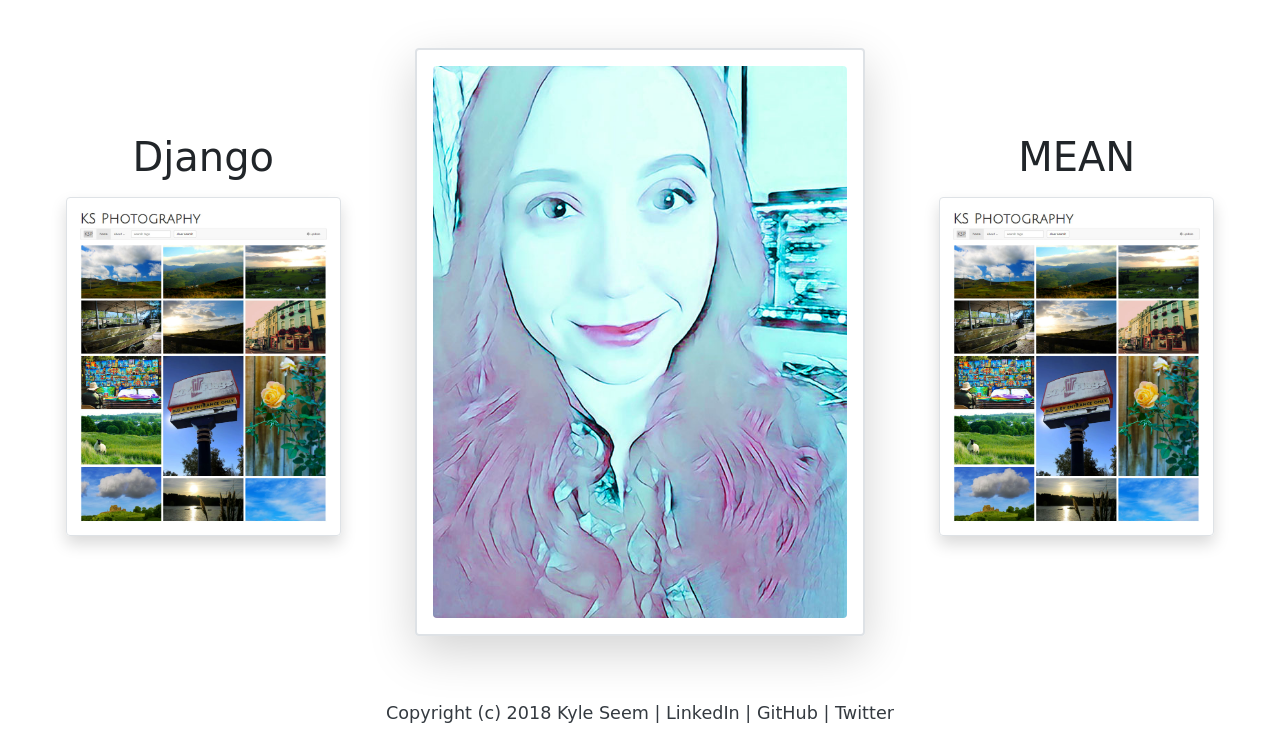
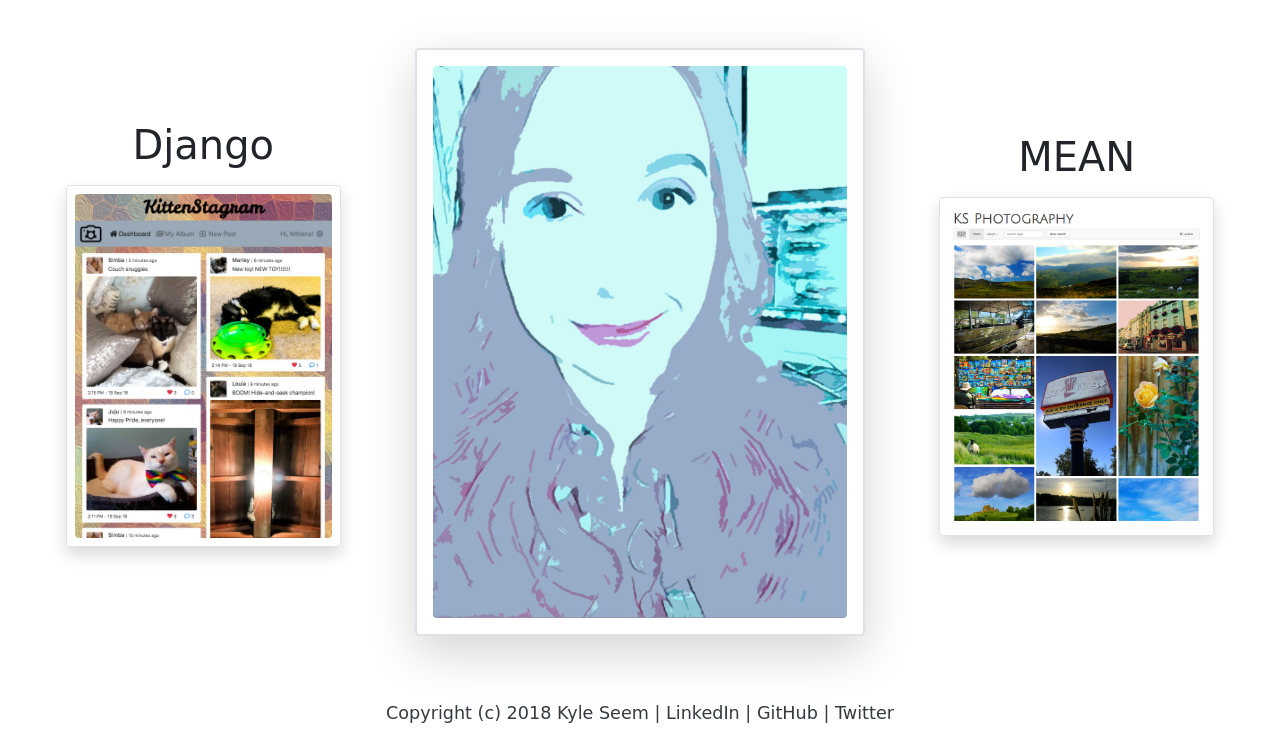
Before and after one commit to KyleSeem/social_cats, a Django app: page / in a window 1280 px wide. Shown: the part 150-893 px from the top of the page. Run offline with Django 3.2, Linux system fonts and the light colour scheme; parts of the project's set-up code (start-up, migrations or seed data) failed here and were passed over; some libraries are stand-ins or nearby versions; some web fonts are replaced.

Commit message:
updated images for personal site landing page

```diff
--- a/apps/kyleseem/templates/kyleseem/index.html
+++ b/apps/kyleseem/templates/kyleseem/index.html
@@ -19,7 +19,7 @@
 
                 <div class="imageWrapper position-relative border rounded shadow mx-auto p-2" style="max-width:275px;">
                     <a href="{% url 'social_media:index' %}">
-                        <img class="rounded w-100" src="/static/kyleseem/img/ksp_screenshot.jpg" alt="kittenstagram site screenshot" />
+                        <img class="rounded w-100" src="/static/kyleseem/img/kstg_screenshot.jpg" alt="kittenstagram site screenshot" />
                         <div class="overlay">
                             <div class="text-dark p-3">
                                 <h4>KittenStagram</h4>
@@ -94,7 +94,7 @@
             <div class="p-3">
                 <div id="aboutDjango" class="d-flex w-100">
                     <button class="collapsed bg-white rounded shadow p-1" type="button" data-toggle="collapse" data-target="#toggleDjango" aria-expanded="false" aria-controls="toggleDjango" style="max-width: 33%;">
-                        <img class="border-0 rounded w-100" src="/static/kyleseem/img/ksp_screenshot.jpg" alt="KittenStagram screenshot" />
+                        <img class="border-0 rounded w-100" src="/static/kyleseem/img/kstg_screenshot.jpg" alt="KittenStagram screenshot" />
                     </button>
                     <div class="align-self-center ml-4">
                         <p class="lead mb-0" style="font-family: 'Shadows Into Light Two', cursive;">Django Stack<br> KittenStagram</p>
```
Also changed, not shown: apps/kyleseem/static/kyleseem/img/kstg_screenshot.jpg (added), apps/kyleseem/static/kyleseem/img/watercolor_me.jpg, apps/kyleseem/static/kyleseem/img/watercolor_me2.jpg.
